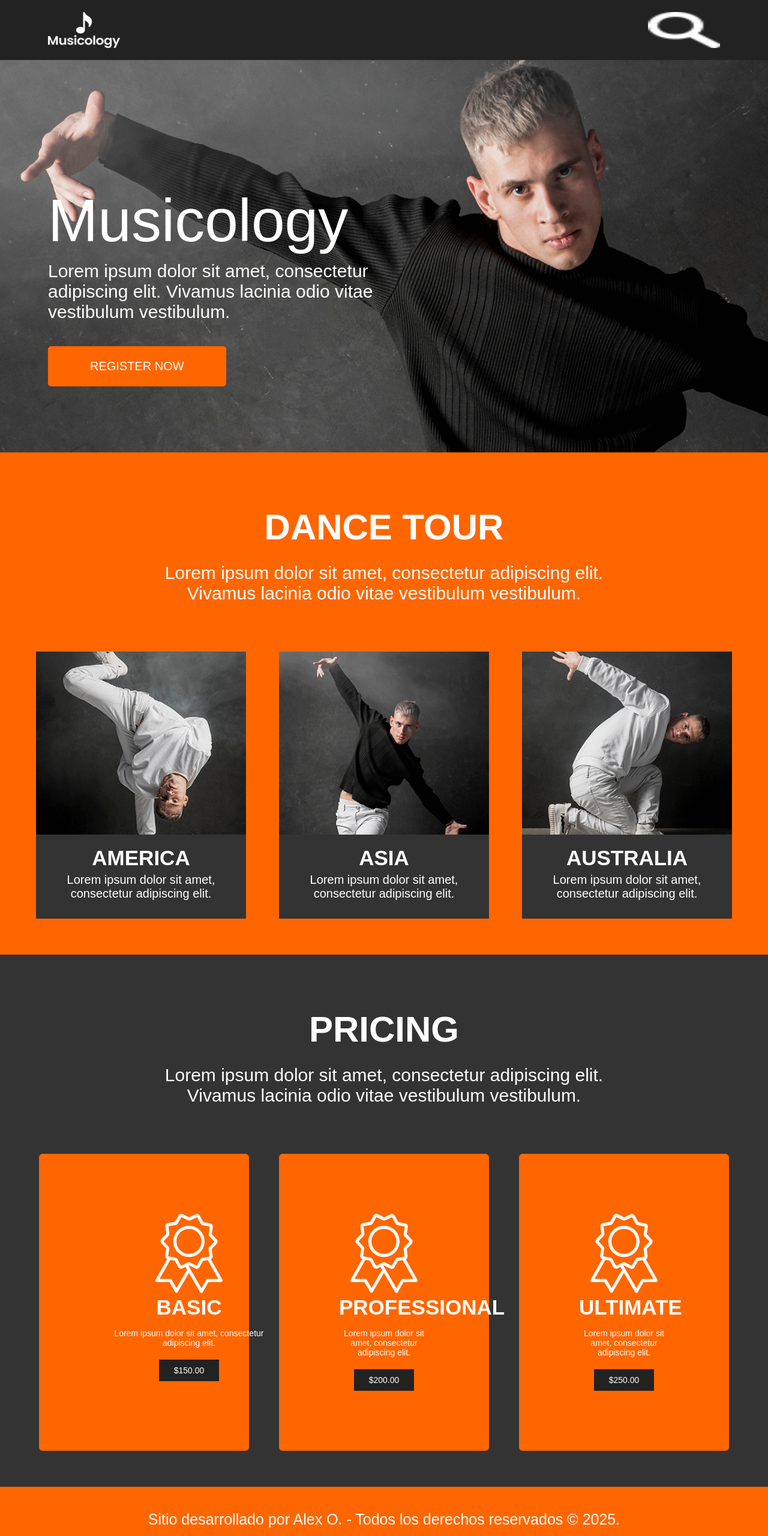
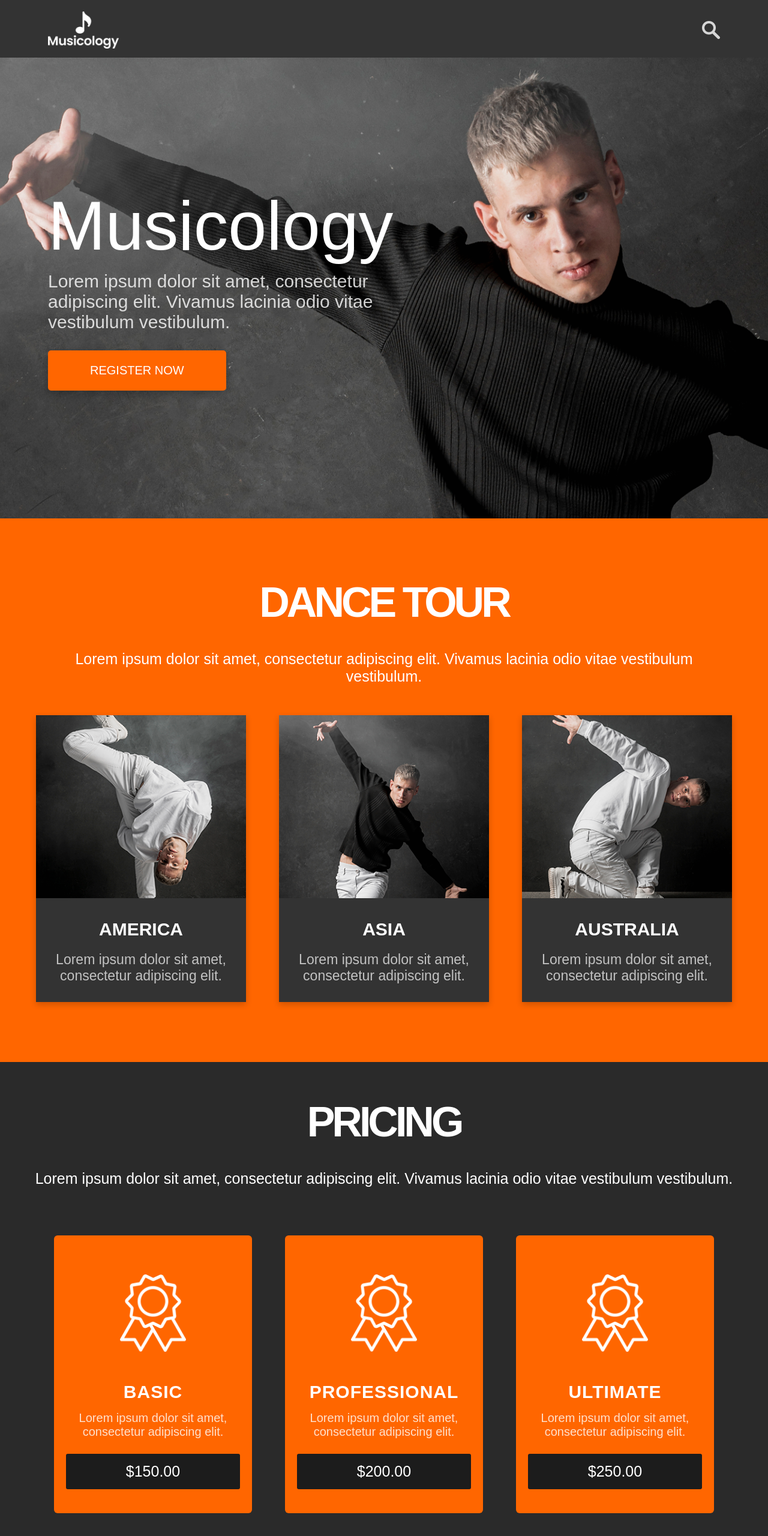
Before and after one commit to juandcortesg/Montserrat, a plain HTML site: page index.html in a window 1280 px wide. Shown: the top 2560 px of the page at 60% size. Drawn offline with Linux system fonts and the light colour scheme; a web font is replaced by a local one.

Commit message:
Musicology

```diff
--- a/index.html
+++ b/index.html
@@ -5,13 +5,15 @@
     <meta name="viewport" content="width=device-width, initial-scale=1.0">
     <title>Musicology</title>
     <link rel="stylesheet" href="styles/style.css">
+    <link rel="icon" type="image/png" href="assets/img/logo.png">
 </head>
 <body>
 
+
     <header>
         <div class="headeruno">
-            <img src="assets/img/logo.png" alt="Logo">
-            <img class="imgdos" src="assets/img/search.png" alt="Buscador">
+            <img class="logo" src="assets/img/logo.png" alt="Logo">
+            <img class="busca" src="assets/img/search.png" alt="Buscador">
         </div>
     </header>
 
@@ -57,12 +59,10 @@
         </div>
         <div class="carcuartas">
             <div class="carc">
-                <div class="carcs">
                 <img src="assets/img/badge.png" alt="Medaalla">
                 <h3>BASIC</h3>
                 <p>Lorem ipsum dolor sit amet, consectetur adipiscing elit.</p>
                 <button>$150.00</button>
-                </div>
             </div>
             <div class="carc">
                 <img src="assets/img/badge.png" alt="Medaalla">
@@ -84,5 +84,6 @@
         <p>Sitio desarrollado por Alex O. - Todos los derechos reservados &copy 2025.</p>
     </fooder>
 
+
 </body>
 </html>
--- a/styles/style.css
+++ b/styles/style.css
@@ -1,4 +1,4 @@
-@import url('<link href="https://fonts.googleapis.com/css2?family=Montserrat:ital,wght@0,100..900;1,100..900&display=swap" rel="stylesheet">');
+@import url('<link href="https://fonts.googleapis.com/css2?family=Montserrat:ital,wght@0,100..900;1,100..900&family=Oswald:wght@200..700&display=swap" rel="stylesheet">');
 
 * {
     margin: 0;
@@ -8,19 +8,17 @@
 }
 
 body {
-    font-family: Arial, Helvetica, sans-serif;
     background-color: #fff;
     color: #fff;
     text-align: center;
 }
 
 
+/*Primera parte*/
 
 header {
-    background-color: #222;
-    height: auto;
-    width: auto;
-    padding: 20px 80px;
+    background-color: #333;
+    padding: 19px 80px 15px;
 }
 
 .headeruno {
@@ -29,40 +27,53 @@ header {
     align-items: center;
 }
 
-.headeruno img {
-    width: 120px;
-    height: 60px;
+.logo {
+    height: 62px;
     cursor: pointer;
 }
 
-.imgdos {
-    width: 50px;
-    height: 50px;
+.busca {
+    height: 30px;
+    cursor: pointer;
+    opacity: 0.8;
+    transition: 0.3s;
+}
+
+.busca:hover {
+    opacity: 1;
 }
 
 
+/*Segunda parte*/
 
 .secdos {
     background: url("../assets/img/background.png") no-repeat center center/cover;
     display: flex;
-    text-align: left;
-    padding: 110px 80px;
+    align-items: center;
+    justify-content: flex-start;
+    padding: 120px 80px;
+    height: 96vh;
 }
 
 .pardos {
-    width: 550px;
-    margin-top: 100px;
+    display: flex;
+    flex-direction: column;
+    align-items: flex-start;
+    width: auto;
+    gap: 10px;
 }
 
 .pardos h1 {
-    font-size: 100px;
+    font-family: "Oswald", sans-serif;
+    font-size: 115px;
     font-weight: 100;
-    margin-bottom: 10px;
 }
 
 .pardos p {
     font-size: 30px;
-    margin-bottom: 20px;
+    width: 580px;
+    text-align: start;
+    opacity: 0.8;
 }
 
 .pardos button {
@@ -74,125 +85,174 @@ header {
     border: none;
     cursor: pointer;
     border-radius: 5px;
+    box-shadow: 0 6px 15px rgba(0, 0, 0, 0.25);
+    transition: all 0.3s ease;
+}
+
+.pardos button:hover {
+    background-color: #e05500;
+    transform: translateY(-5px);
+    box-shadow: 0 10px 20px rgba(0, 0, 0, 0.35);
+}
+
+.pardos button:active {
+    transform: translateY(0);
+    box-shadow: 0 4px 10px rgba(0, 0, 0, 0.2);
 }
 
 
+/*Tercera parte*/
 
 .sectres {
     background-color: #ff6600;
-    padding: 60px 20px;
-    color: #fff;
-    align-items: center;
+    text-align: center;
+    padding: 100px;
+    justify-items: center;
 }
 
 .sectre {
-    width: 800px;
-    margin: 0 auto;
-    align-items: center;
+    width: auto;
 }
 
-.sectres h2 {
-    font-size: 60px;
-    margin-bottom: 25px;
-    margin-top: 30px;
+.sectre h2 {
+    font-family: "Oswald", sans-serif;
+    font-size: 70px;
+    margin-bottom: 20px;
+    letter-spacing: -5px;
+    margin-bottom: 40px;
 }
 
-.sectres p {
-    font-size: 30px;
-    margin-bottom: 80px;
+.sectre p {
+    font-size: 25px;
+    margin-bottom: 50px;
 }
 
 .cartres {
     display: flex;
     justify-content: center;
     gap: 55px;
-    flex-wrap: wrap;
 }
 
 .cart {
     background-color: #333;
+    color: white;
     width: 350px;
+    text-align: center;
+    overflow: hidden;
+    box-shadow: 0px 4px 10px rgba(0,0,0,0.2);
+    transition: transform 0.3s ease;
 }
 
 .cart img {
     width: 100%;
     height: auto;
+    display: block;
 }
 
 .cart h3 {
-    margin: 15px 0 5px;
-    font-size: 35px;
+    font-family: "Oswald", sans-serif;
+    font-size: 30px;
+    margin: 35px 0 20px;
 }
 
 .cart p {
-    font-size: 20px;
+    font-size: 23px;
+    margin: 0 15px 20px;
+    opacity: 0.7;
     margin-bottom: 30px;
 }
 
+.cart:hover {
+    transform: scale(1.05);
+    cursor: pointer;
+}
 
 
+/*Cuarta parte*/
+
 .seccuarto {
-    background-color: #333;
+    background-color: #2a2a2a;
     padding: 60px 20px;
+    text-align: center;
 }
 
 .secuar {
-    width: 800px;
-    margin: 0 auto;
-    align-items: center;
+    width: auto;
 }
 
-.seccuarto h2 {
-    font-size: 60px;
-    margin-bottom: 25px;
-    margin-top: 30px;
+.secuar h2 {
+    font-family: "Oswald", sans-serif;
+    font-size: 70px;
+    font-weight: bold;
+    margin-bottom: 20px;
+    letter-spacing: -5px;
+    margin-bottom: 40px;
 }
 
-.seccuarto p {
-    font-size: 30px;
-    margin-bottom: 80px;
+.secuar p {
+    font-size: 25px;
+    margin: 0 auto 80px auto;
 }
 
 .carcuartas {
     display: flex;
     justify-content: center;
-    flex-wrap: wrap;
-    gap: 50px;
-    flex-wrap: wrap;
+    gap: 55px;
 }
 
 .carc {
     background-color: #ff6600;
-    width: 350px;
-    padding: 100px;
+    width: 330px;
     border-radius: 6px;
+    padding: 40px 20px;
+    display: flex;
+    flex-direction: column;
+    align-items: center;
+    transition: transform 0.3s ease, box-shadow 0.3s ease;
 }
 
-.carcs {
-    width: 300px;
+.carc:hover {
+    transform: translateY(-10px);
+    box-shadow: 0 8px 20px rgba(0,0,0,0.4);
+}
+
+.carc img {
+    width: 110px;
+    margin-top: 25px;
+    margin-bottom: 50px;
 }
 
 .carc h3 {
-    font-size: 35px;
+    font-family: "Oswald", sans-serif;
+    font-size: 30px;
     margin-bottom: 15px;
+    letter-spacing: 1px;
 }
 
 .carc p {
-    font-size: 14px;
-    margin-bottom: 20px;
+    font-size: 20px;
+    opacity: 0.8;
+    margin-bottom: 25px;
 }
 
 .carc button {
-    display: inline-block;
-    background-color: #222;
+    background-color: #1c1c1c;
     color: #fff;
     border: none;
-    padding: 10px 25px;
-    font-size: 14px;
+    padding: 15px;
+    width: 100%;
+    font-size: 25px;
     cursor: pointer;
+    border-radius: 3px;
+    transition: background-color 0.3s ease;
+}
+
+.carc button:hover {
+    background-color: #000;
 }
 
 
+/*Quinta parte*/
 
 .footer {
     background-color: #ff6600;
@@ -202,5 +262,184 @@ header {
 
 .footer p {
     margin: 20px;
-    font-size: 25px;
+    font-size: 22px;
+    opacity: 0.65;
 }
+
+
+
+
+
+@media (max-width: 1279px) {
+
+    .cartres {
+        flex-wrap: wrap;
+    }
+
+    .cart {
+        width: 330px;
+    }
+
+
+    .carcuartas {
+        flex-wrap: wrap;
+    }
+}
+
+
+
+@media (max-width: 920px) {
+
+    .sectres {
+        padding: 60px 20px;
+    }
+
+    .cartres {
+        gap: 30px;
+    }
+
+    .cart {
+        width: 340px;
+    }
+
+
+    .carcuartas {
+        gap: 25px;
+    }
+}
+
+
+
+@media (max-width: 768px) {
+
+    .secdos {
+        padding: 20px 30px;
+        height: 74vh;
+    }
+
+    .pardos h1{
+        font-size: 60px;
+    }
+
+    .pardos p {
+        font-size: 20px;
+        width: auto;
+    }
+
+
+    .pardos button {
+        font-size: 15px;
+        padding: 15px 40px;
+    }
+
+
+    .sectre h2 {
+        font-size: 60px;
+        margin-bottom: 30px;
+    }
+
+    .sectre p {
+        font-size: 18px;
+        margin-bottom: 40px;
+    }
+
+    .cartres {
+        gap: 25px;
+    }
+
+    .cart {
+        width: 200px;
+    }
+
+    .cart h3 {
+        font-size: 27px;
+        margin: 25px 0 10px;
+    }
+
+    .cart p {
+        font-size: 17px;
+        margin-bottom: 20px;
+    }
+
+
+    .secuar h2 {
+        font-size: 60px;
+        margin-bottom: 30px;
+    }
+
+    .secuar p {
+        font-size: 18px;
+        margin-bottom: 40px;
+    }
+
+    .carcuartas {
+        gap: 20px;
+    }
+
+    .carc {
+        width: 210px;
+        padding: 35px 15px;
+    }
+
+    .carc img {
+        width: 90px;
+        margin-top: 15px;
+        margin-bottom: 30px;
+    }
+
+    .carc h3 {
+        font-size: 20px;
+        margin-bottom: 10px;
+    }
+
+    .carc p {
+        font-size: 15px;
+        margin-bottom: 20px;
+    }
+
+    .carc button {
+        padding: 10px;
+        font-size: 20px;
+        width: 85%;
+    }
+
+    .footer {
+        padding: 15px;
+    }
+
+    .footer p {
+        margin: 15px;
+        font-size: 18px;
+    }
+}
+
+
+
+@media (max-width: 480px) {
+
+    header {
+        padding: 19px 50px 15px;
+    }
+
+    .logo {
+        height: 45px;
+    }
+
+    .busca {
+        height: 20px;
+    }
+
+    .secdos {
+        padding: 20px 30px;
+    }
+
+
+    .carc {
+        padding: 30px 10px;
+    }
+
+
+    .footer p {
+        font-size: 17px;
+    }
+}
```
Lines whose indentation alone changed are shown as unchanged.
